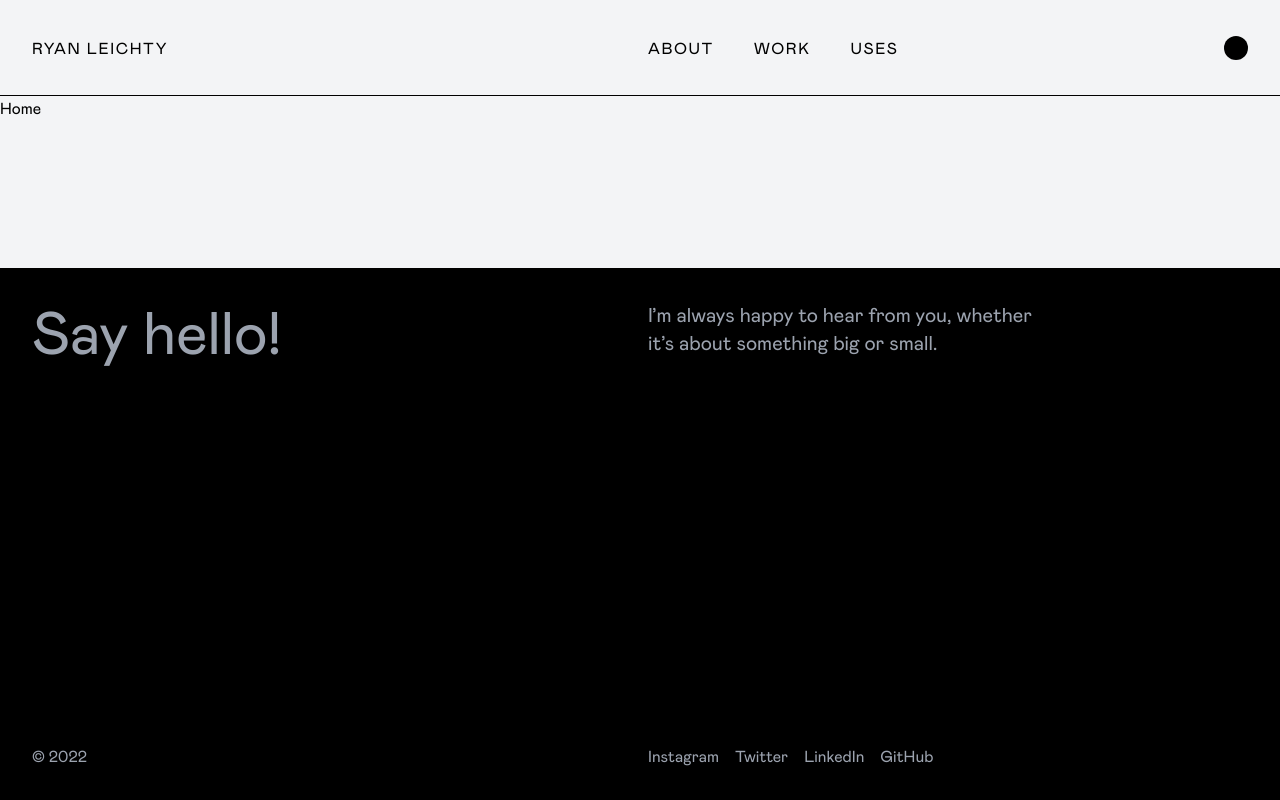
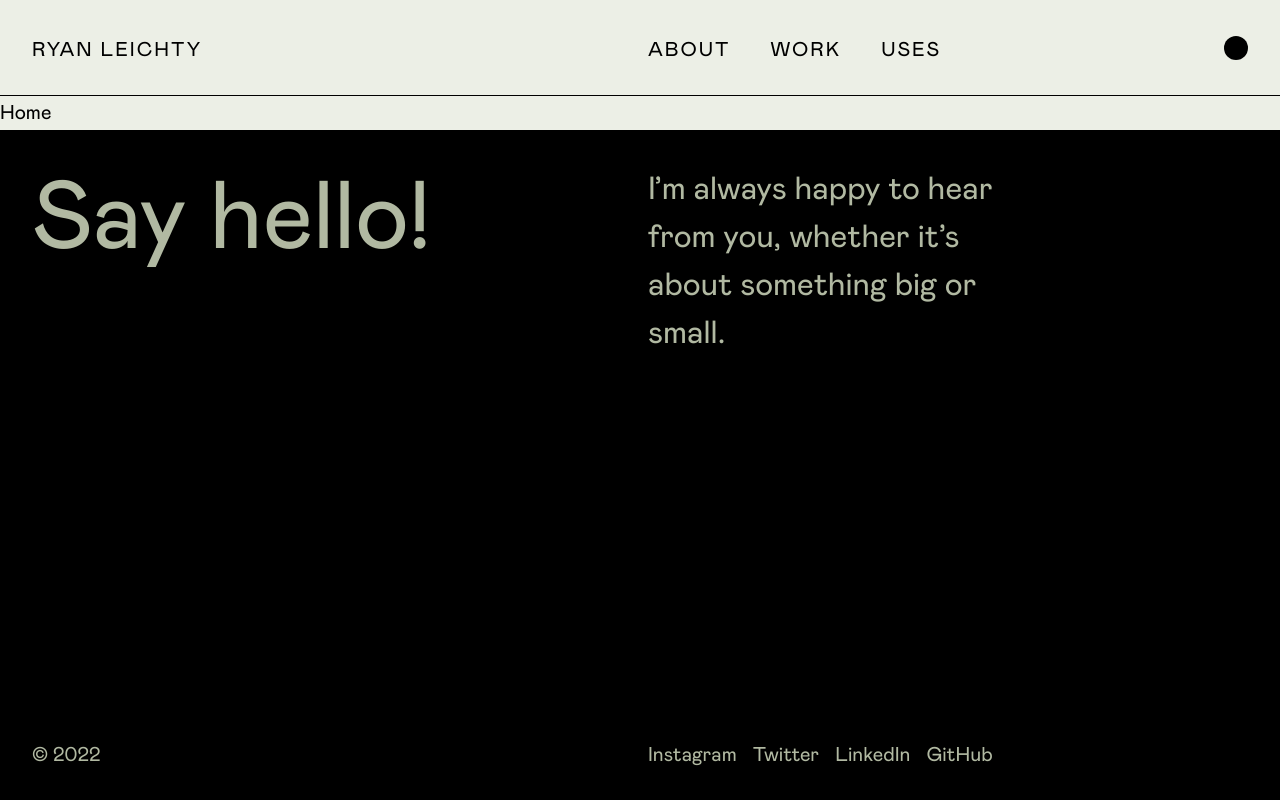
Before and after one commit to ryanleichty/portfolio, a Next.js app: page / in a window 1280 px wide. Built offline with nearby package versions, Linux system fonts and the light colour scheme.

Commit message:
Update Tailwind theme

```diff
--- a/tailwind.config.js
+++ b/tailwind.config.js
@@ -1,12 +1,88 @@
 const { fontFamily } = require('tailwindcss/defaultTheme')
+const { colors } = require('tailwindcss/colors')
 
 /** @type {import('tailwindcss').Config} */
 module.exports = {
   content: ['./src/**/*.{js,ts,jsx,tsx}'],
   theme: {
     extend: {},
+    colors: {
+      transparent: 'transparent',
+      current: 'currentColor',
+      black: '#000000',
+      white: '#ffffff',
+      gray: {
+        50: '#F6F7F2',
+        100: '#ECEFE6',
+        200: '#D9DECE',
+        300: '#C5CCB8',
+        400: '#B1B9A2',
+        500: '#9DA58D',
+        600: '#838A75',
+        700: '#696E5E',
+        800: '#494D42',
+        900: '#2F322A',
+      },
+    },
     fontFamily: {
       sans: ['var(--font-mabry)', ...fontFamily.sans],
+    },
+    fontSize: {
+      xs: '0.875rem',
+      sm: '1rem',
+      base: '1.25rem',
+      lg: '1.5rem',
+      xl: '2rem',
+      '2xl': '2.5rem',
+      '3xl': '3rem',
+      '4xl': [
+        '4rem',
+        {
+          lineHeight: '1',
+          letterSpacing: '0',
+          fontWeight: '300',
+        },
+      ],
+      '5xl': [
+        '5rem',
+        {
+          lineHeight: '1',
+          letterSpacing: '0',
+          fontWeight: '300',
+        },
+      ],
+      '6xl': [
+        '6rem',
+        {
+          lineHeight: '1',
+          letterSpacing: '0',
+          fontWeight: '300',
+        },
+      ],
+      '7xl': [
+        '8rem',
+        {
+          lineHeight: '1',
+          letterSpacing: '0',
+          fontWeight: '300',
+        },
+      ],
+      '8xl': [
+        '10rem',
+        {
+          lineHeight: '1',
+          letterSpacing: '0',
+          fontWeight: '300',
+        },
+      ],
+      '8xl': [
+        '12rem',
+        {
+          lineHeight: '1',
+          letterSpacing: '0',
+          fontWeight: '300',
+        },
+      ],
     },
   },
   plugins: [],
```
